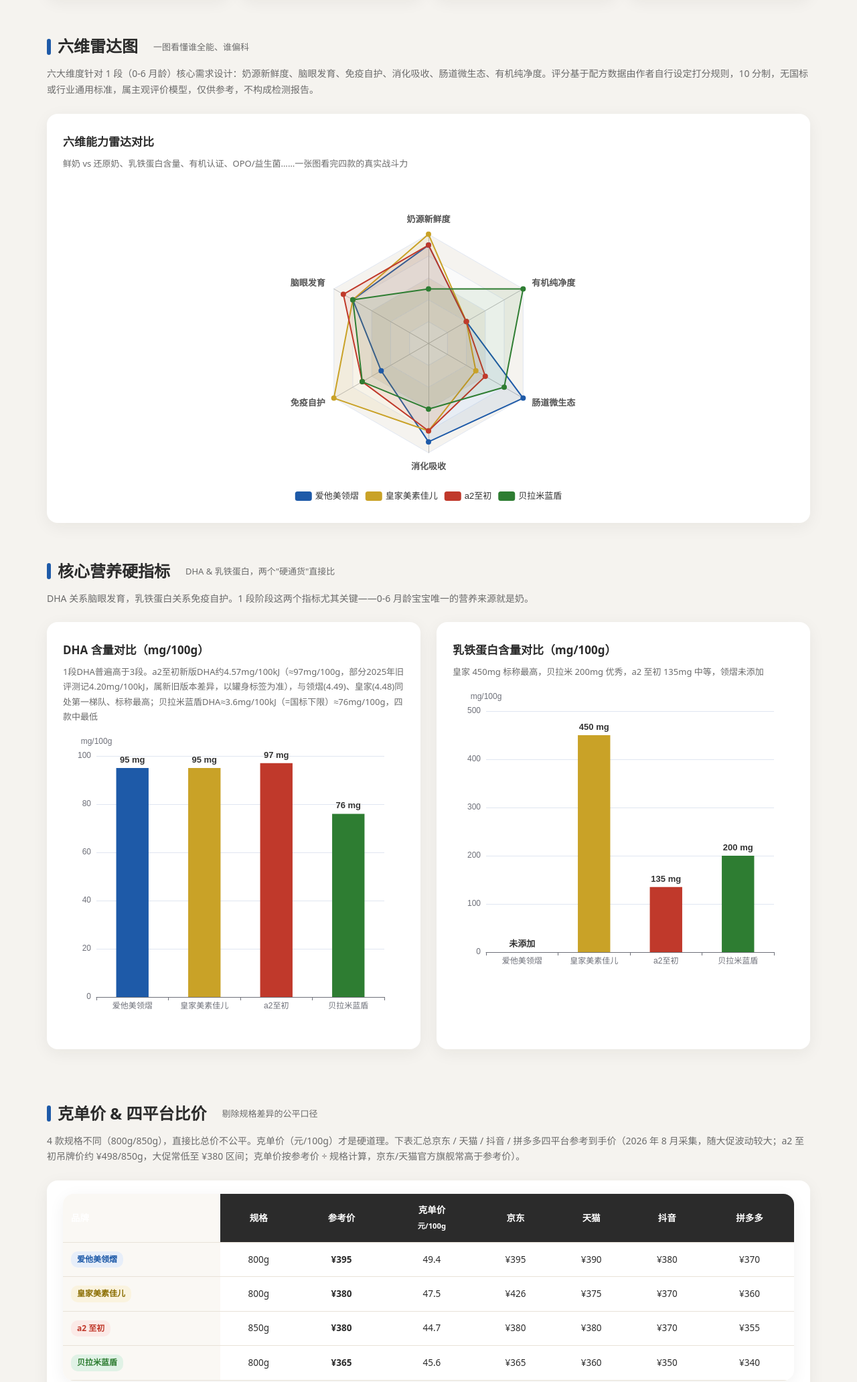
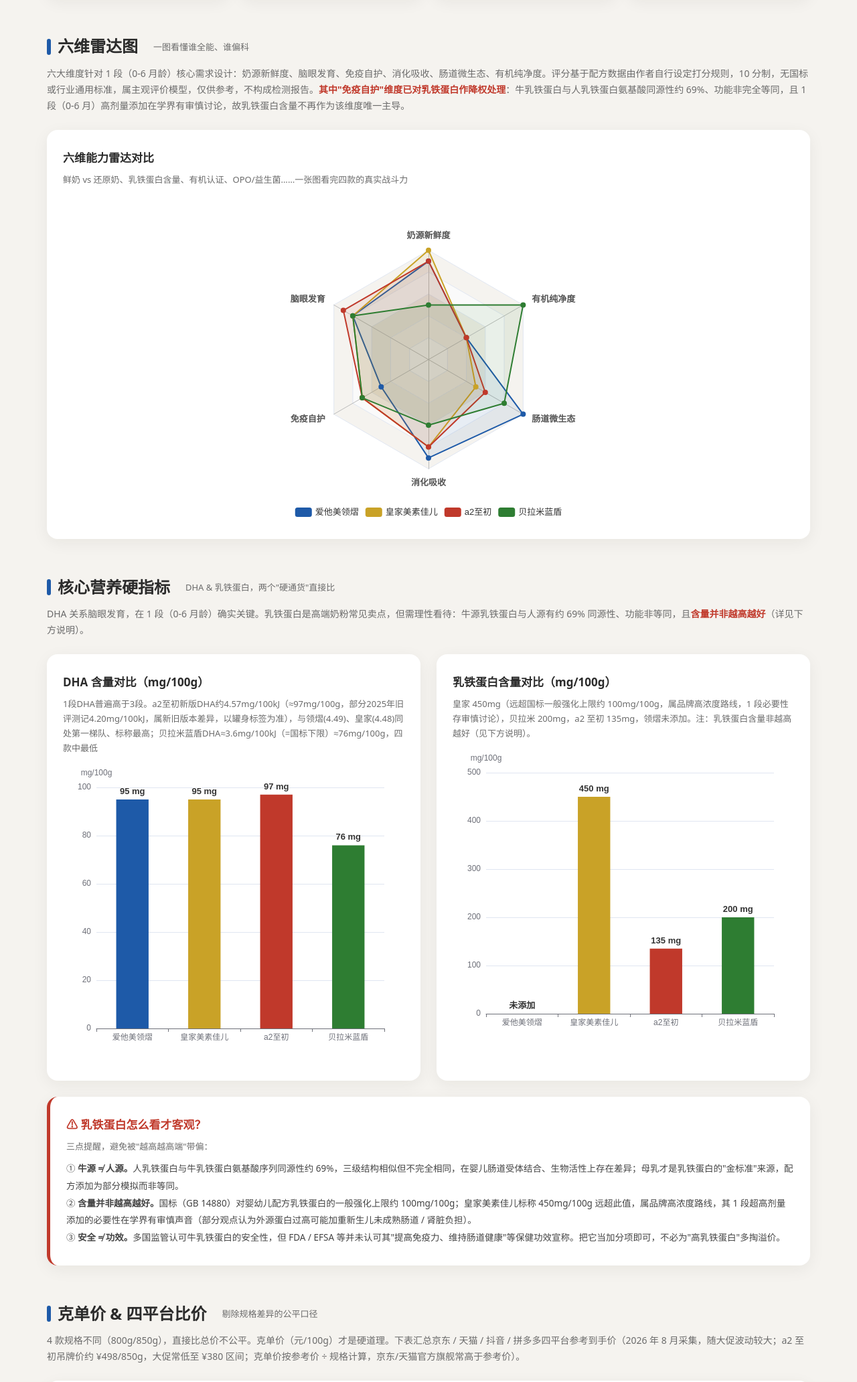
Before and after one commit to Tonywsy/imported-premium-formula, a plain HTML site: page index.html in a window 1280 px wide. Shown: the part 969-3033 px from the top of the page at 67% size. Drawn offline with nearby package versions, Linux system fonts and the light colour scheme.

Commit message:
content: 乳铁蛋白去过度加权+客观说明框

```diff
--- a/index.html
+++ b/index.html
@@ -217,7 +217,7 @@
   </div>
 
   <h2 class="section-title"><span class="bar"></span>六维雷达图<small>　一图看懂谁全能、谁偏科</small></h2>
-  <p class="section-desc">六大维度针对 1 段（0-6 月龄）核心需求设计：奶源新鲜度、脑眼发育、免疫自护、消化吸收、肠道微生态、有机纯净度。评分基于配方数据由作者自行设定打分规则，10 分制，无国标或行业通用标准，属主观评价模型，仅供参考，不构成检测报告。</p>
+  <p class="section-desc">六大维度针对 1 段（0-6 月龄）核心需求设计：奶源新鲜度、脑眼发育、免疫自护、消化吸收、肠道微生态、有机纯净度。评分基于配方数据由作者自行设定打分规则，10 分制，无国标或行业通用标准，属主观评价模型，仅供参考，不构成检测报告。<b style="color:#C0392B;">其中"免疫自护"维度已对乳铁蛋白作降权处理</b>：牛乳铁蛋白与人乳铁蛋白氨基酸同源性约 69%、功能非完全等同，且 1 段（0-6 月）高剂量添加在学界有审慎讨论，故乳铁蛋白含量不再作为该维度唯一主导。</p>
 
   <div class="chart-card">
     <div class="chart-h">六维能力雷达对比</div>
@@ -226,7 +226,7 @@
   </div>
 
   <h2 class="section-title"><span class="bar"></span>核心营养硬指标<small>　DHA & 乳铁蛋白，两个"硬通货"直接比</small></h2>
-  <p class="section-desc">DHA 关系脑眼发育，乳铁蛋白关系免疫自护。1 段阶段这两个指标尤其关键——0-6 月龄宝宝唯一的营养来源就是奶。</p>
+  <p class="section-desc">DHA 关系脑眼发育，在 1 段（0-6 月龄）确实关键。乳铁蛋白是高端奶粉常见卖点，但需理性看待：牛源乳铁蛋白与人源有约 69% 同源性、功能非等同，且<b style="color:#C0392B;">含量并非越高越好</b>（详见下方说明）。</p>
 
   <div class="two-col">
     <div class="chart-card">
@@ -236,9 +236,19 @@
     </div>
     <div class="chart-card">
       <div class="chart-h">乳铁蛋白含量对比（mg/100g）</div>
-      <div class="chart-s">皇家 450mg 标称最高，贝拉米 200mg 优秀，a2 至初 135mg 中等，领熠未添加</div>
+      <div class="chart-s">皇家 450mg（远超国标一般强化上限约 100mg/100g，属品牌高浓度路线，1 段必要性存审慎讨论），贝拉米 200mg，a2 至初 135mg，领熠未添加。注：乳铁蛋白含量非越高越好（见下方说明）。</div>
       <div id="lactoferrin" class="chart"></div>
     </div>
+  </div>
+
+  <div class="chart-card" style="border-left:5px solid #C0392B;">
+    <div class="chart-h" style="color:#C0392B;">⚠ 乳铁蛋白怎么看才客观？</div>
+    <div class="chart-s" style="margin-bottom:10px;">三点提醒，避免被"越高越高端"带偏：</div>
+    <p style="font-size:13.5px; color:#444; line-height:1.9;">
+      ① <b>牛源 ≠ 人源。</b>人乳铁蛋白与牛乳铁蛋白氨基酸序列同源性约 69%，三级结构相似但不完全相同，在婴儿肠道受体结合、生物活性上存在差异；母乳才是乳铁蛋白的"金标准"来源，配方添加为部分模拟而非等同。<br>
+      ② <b>含量并非越高越好。</b>国标（GB 14880）对婴幼儿配方乳铁蛋白的一般强化上限约 100mg/100g；皇家美素佳儿标称 450mg/100g 远超此值，属品牌高浓度路线，其 1 段超高剂量添加的必要性在学界有审慎声音（部分观点认为外源蛋白过高可能加重新生儿未成熟肠道 / 肾脏负担）。<br>
+      ③ <b>安全 ≠ 功效。</b>多国监管认可牛乳铁蛋白的安全性，但 FDA / EFSA 等并未认可其"提高免疫力、维持肠道健康"等保健功效宣称。把它当加分项即可，不必为"高乳铁蛋白"多掏溢价。
+    </p>
   </div>
 
   <h2 class="section-title"><span class="bar"></span>克单价 & 四平台比价<small>　剔除规格差异的公平口径</small></h2>
@@ -327,7 +337,7 @@
         <tr><td>DHA (mg/100g)</td><td>~95</td><td>~95</td><td class="hl">~97 最高(新版)</td><td>~76(国标下限)</td></tr>
         <tr><td>DHA (mg/100kJ)</td><td>4.49</td><td>4.48</td><td class="hl">4.57 最高(新版)</td><td>3.6(=国标下限)</td></tr>
         <tr><td>ARA</td><td class="yes">有</td><td class="yes">有</td><td class="yes">有</td><td class="yes">有</td></tr>
-        <tr><td>乳铁蛋白 (mg/100g)</td><td class="no">无</td><td class="hl">450 最高 ★</td><td>135</td><td>200</td></tr>
+        <tr><td>乳铁蛋白 (mg/100g)</td><td class="no">无</td><td>450（远超国标强化上限~100，品牌高浓度路线；1段必要性存审慎讨论）</td><td>135</td><td>200</td></tr>
         <tr><td>OPO 结构脂</td><td class="hl">双源OPO(添加+天然) ★</td><td class="yes">天然乳脂(天然OPO类似结构脂,SN-2近40%) ★</td><td class="no">原生微量(不足以称特色)</td><td class="no">无(原生乳磷脂微量)</td></tr>
         <tr><td>天然乳脂</td><td class="yes">有(无水奶油)</td><td class="yes">有(50%保留)</td><td class="no">无额外添加</td><td class="yes">有(有机全脂乳粉)</td></tr>
         <tr><td>OPN 活性蛋白</td><td class="no">无</td><td class="yes">有 ★</td><td>宣称(非额外添加)</td><td class="no">无</td></tr>
@@ -352,8 +362,8 @@
     <div class="rec" style="--bc:var(--c2)">
       <span class="for">追求免疫自护</span>
       <h4>首选皇家美素佳儿</h4>
-      <div class="pick">乳铁蛋白 450mg/100g · 四款标称最高</div>
-      <p>450mg 乳铁蛋白在本横评四款中标称最高，加上天然 OPO 类似结构脂（SN-2 棕榈酸近 40%）、OPN 活性蛋白和 50% 天然乳脂保留，免疫+吸收双强。荷兰鲜奶一次成粉，奶基新鲜度满分。缺点是 1 段没有益生菌，肠道微生态维度稍弱。</p>
+      <div class="pick">乳铁蛋白 450mg/100g（品牌高浓度路线，见说明）</div>
+      <p>乳铁蛋白标称 450mg/100g 为四款最高，但需注意：其为牛源提取，与人乳铁蛋白约 30% 序列差异、功能非完全等同；且 1 段（0-6 月）超高剂量添加的必要性在学界有审慎讨论。配方上另有天然 OPO 类似结构脂（SN-2 棕榈酸近 40%）、OPN 活性蛋白与 50% 天然乳脂保留，吸收端有支撑。荷兰鲜奶一次成粉，奶基新鲜度满分。缺点是 1 段未添加益生菌，肠道微生态维度稍弱。</p>
     </div>
 
     <div class="rec" style="--bc:var(--c1)">
@@ -381,10 +391,11 @@
   <div class="summary">
     <h3>葵爸总结</h3>
     <p><b>1. 1 段选奶，奶基新鲜度是第一硬指标。</b>0-6 月龄宝宝消化系统发育初期，鲜奶奶基（生牛乳/脱脂牛奶一次成粉）比还原奶（大包粉兑水）加工工序更少、营养保留更好、二次污染风险更低。本横评中爱他美领熠、皇家美素佳儿、a2 至初均为鲜奶，贝拉米蓝盾为有机乳粉（还原奶）——这是有机奶粉的普遍取舍。</p>
-    <p><b>2. 乳铁蛋白是高端"试金石"。</b>敢标百毫克级才算真高端。皇家 450mg 标称最高，贝拉米 200mg 优秀，a2 至初 135mg（新国标从旧版约30mg/100g提升近5倍/约4.5倍），爱他美领熠未添加——但这不代表领熠不行，它的 SYNEO 共生元走的是另一条免疫路线。</p>
+    <p><b>2. 乳铁蛋白：有则加分，但"高≠好"。</b>它是高端奶粉常见卖点，但含量并非越高越优。人乳铁蛋白与牛乳铁蛋白氨基酸同源性约 69%、功能非完全等同，母乳才是金标准；国标对婴幼儿配方的乳铁蛋白一般强化上限约 100mg/100g，皇家 450mg 远超此值，属品牌高浓度路线，1 段（0-6 月）超高剂量添加的必要性学界有审慎讨论。皇家 450mg、贝拉米 200mg、a2 至初 135mg（新国标从旧版约30mg提升近5倍）、领熠未添加——但这不代表领熠不行，它的 SYNEO 共生元走的是另一条免疫路线，不靠堆乳铁蛋白。</p>
     <p><b>3. "有机"不等于"全方位最优"。</b>贝拉米蓝盾的有机双认证确实稀缺（品牌方宣称 1% 珍稀奶源，此为商业宣传话术非权威统计），乳铁蛋白 200mg + 乳脂球膜 + BB-12 益生菌 + 双益生元的配方不弱。但有机奶粉的天然短板是奶基——有机乳粉无法使用鲜奶一次成粉工艺，新鲜度打折扣。且 DHA 在国标下限（3.6mg/100kJ，即 76mg/100g），缺少牛磺酸、左旋肉碱、核苷酸等常规强化配方。有机 vs 鲜奶，这是高端奶粉的永恒选择题。</p>
     <p><b>4. 克单价差距不大，别被价格带偏。</b>4 款克单价在 44.7-49.4 元/100g 之间，a2 至初因 850g 大规格克单价最低。但差价不到 5 元/100g，不值得为了省这点钱放弃更适合宝宝的配方。选奶第一看适合，第二看适合，第三还是看适合。</p>
     <p><b>5. 数据核实说明。</b>本期所有配方数据已逐项核实为 1 段（0-6 月龄）最新版本，非 2 段/3 段数据混用，并已对照各品牌官方罐身标签 / 官网营养表复核。关键核实点：①a2至初新国标1段乳铁蛋白从旧版约30mg/100g提升近5倍（约4.5倍）至135mg/100g（非此前误传的150mg）；②a2至初1段新版DHA约4.57mg/100kJ（部分2025年旧评测记4.20mg/100kJ，属新旧版本差异，以罐身标签为准），为四款中标称最高；③皇家1段为天然乳脂（含天然OPO类似结构脂，SN-2棕榈酸近40%），非"无"OPO；④贝拉米蓝盾1段（国行版，配料表与澳洲Guard一致）DHA=3.6mg/100kJ（国标下限，≈76mg/100g）、乳铁蛋白200mg/100g、肌醇1.7mg/100kJ、BB-12约16亿CFU/100g，未添加牛磺酸/左旋肉碱/核苷酸；⑤领熠1段配料表含脱脂牛奶（鲜奶）+无水奶油（天然乳脂）+OPO结构脂（双源OPO）。所有DHA以mg/100kJ为准（标签直接标注值），mg/100g为按能量密度换算的近似值。</p>
+    <p><b>6. 乳铁蛋白含量并非越高越好。</b>牛源乳铁蛋白与人源同源性约 69%、功能非完全等同，母乳才是金标准；国标一般强化上限约 100mg/100g，1 段（0-6 月）高剂量添加的必要性在学界有审慎讨论，详见正文"乳铁蛋白怎么看才客观"。本横评已对高剂量添加作审慎说明，不再将其作为"高端试金石"或排分主导项。</p>
   </div>
 
 </div>
@@ -396,6 +407,7 @@
   <b>免责声明：</b>本页所有营养数据均摘抄自产品罐身标签、品牌公开文档，不做实物检测。<br>
   六维雷达图打分为作者自定义主观模型，无行业通用标准；选购建议为基于配方特点的经验推论，<br>
   不替代儿科医生评估。品牌宣传话术（如"27倍定植""1%珍稀奶源"）均已标注来源，未独立验证。<br>
+  乳铁蛋白含量并非越高越好（牛源≠人源、1段高剂量添加必要性存审慎讨论），本页已作客观说明，不构成"高乳铁蛋白=更优"的背书。<br>
   本页为静态页面，不会自动更新，品牌改版后请以实物罐身标签为准。
 </footer>
 
@@ -429,7 +441,7 @@
         areaStyle: { color: 'rgba(30,90,168,0.12)' },
         lineStyle: { width: 2 }
       },
-      { value: [10,8,10,8,5,4], name: '皇家美素佳儿',
+      { value: [10,8,7,8,5,4], name: '皇家美素佳儿',
         itemStyle: { color: '#C9A227' },
         areaStyle: { color: 'rgba(201,162,39,0.12)' },
         lineStyle: { width: 2 }
```
